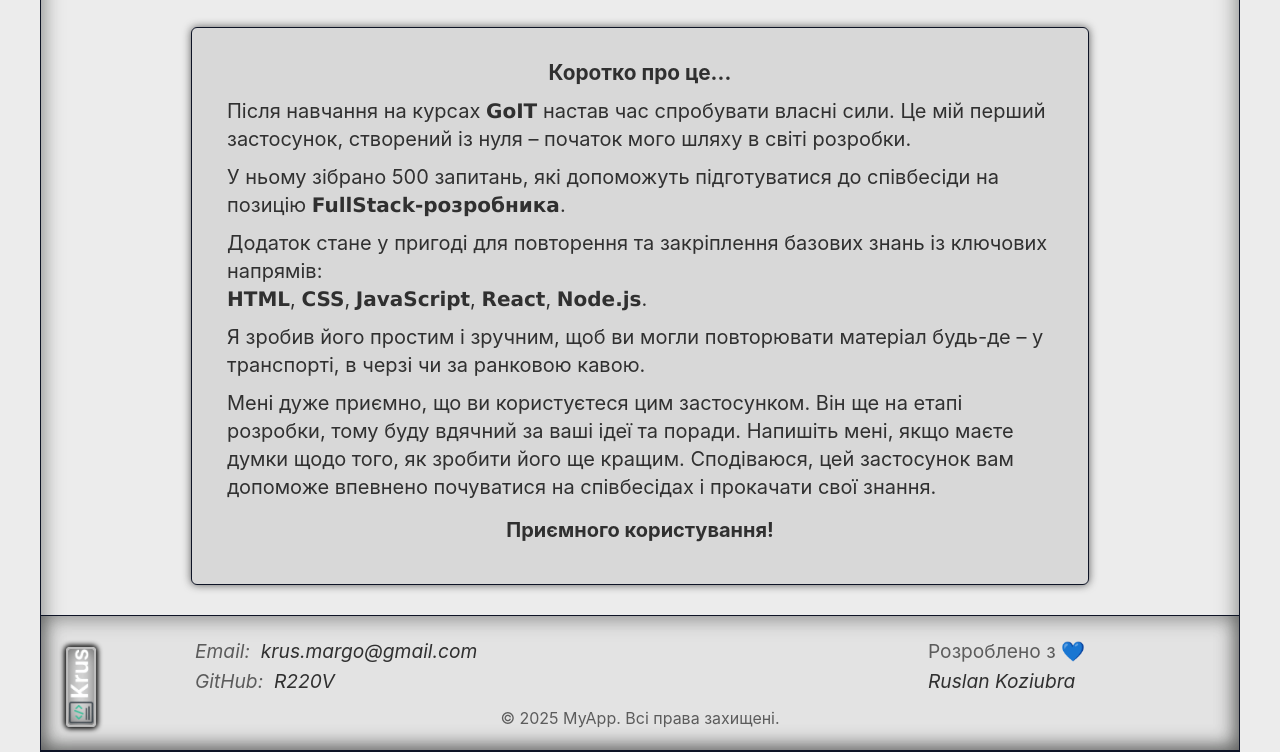
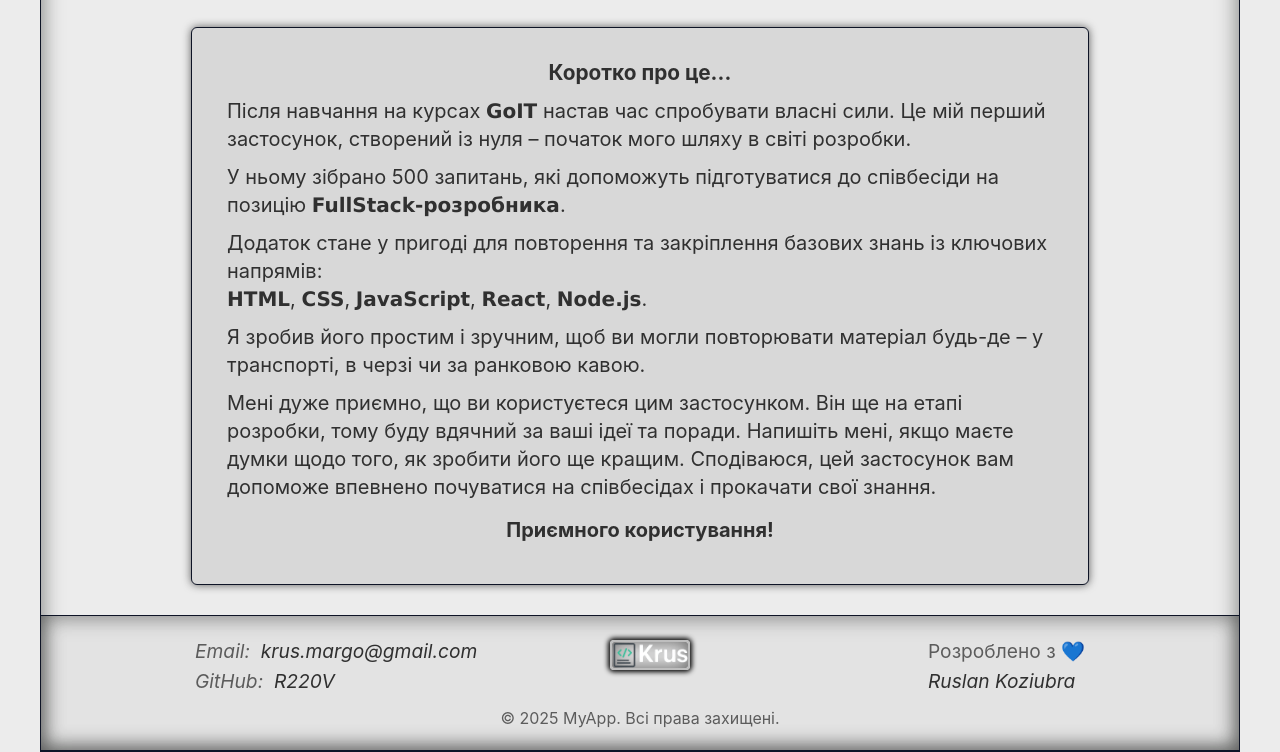
Before and after one commit to R220V/500-FAQ-mop, a plain HTML site: page index.html in a window 1280 px wide. Shown: the part 1628-2380 px from the top of the page. Drawn offline with nearby package versions, Linux system fonts and the light colour scheme.

Commit message:
add logo, change color

```diff
--- a/css/style.css
+++ b/css/style.css
@@ -652,15 +652,9 @@ pre {
   }
 
   .logo {
-    /* position: absolute; */
     bottom: 48px;
     left: 0;
-    transform: rotate(270deg); /* cursor: pointer; */
-    /* border: 2px solid rgba(190, 190, 190, 1);
-    box-shadow: 0 0 5px 2px #000000ff, inset 0 0 18px #5f5f5fff; */
-    /* border-radius: 4px; */
-    /* transition: ease 350ms; */
-    /* z-index: 6; */
+    transform: rotate(270deg);
   }
 }
 
@@ -805,6 +799,17 @@ pre {
   .footer .copy {
     margin-top: 0;
     font-size: 1rem;
+  }
+  .logo {
+    position: absolute;
+    bottom: 0;
+    left: 50%;
+    transform: translate(-30px, -80px);
+    cursor: pointer;
+    border: 2px solid rgba(190, 190, 190, 1);
+    box-shadow: 0 0 5px 2px #000000ff, inset 0 0 18px #5f5f5fff;
+    border-radius: 4px;
+    transition: ease 350ms;
   }
 }
 /* -------------------------------------------------1024- */
```
